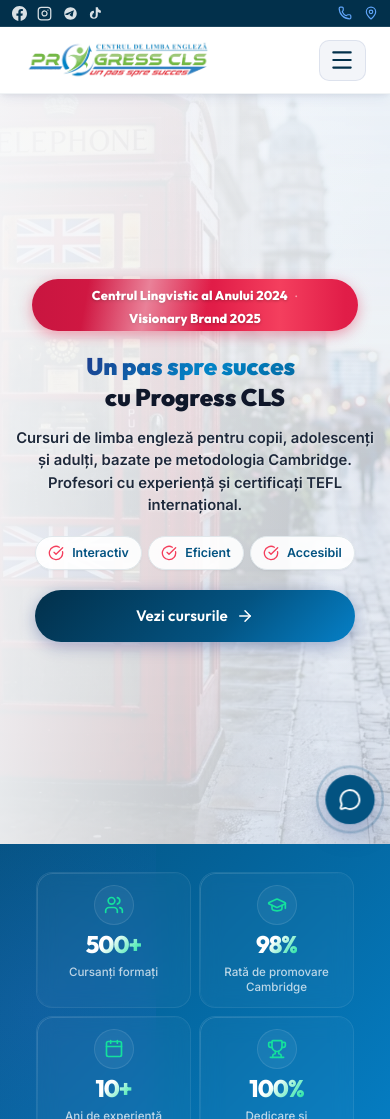
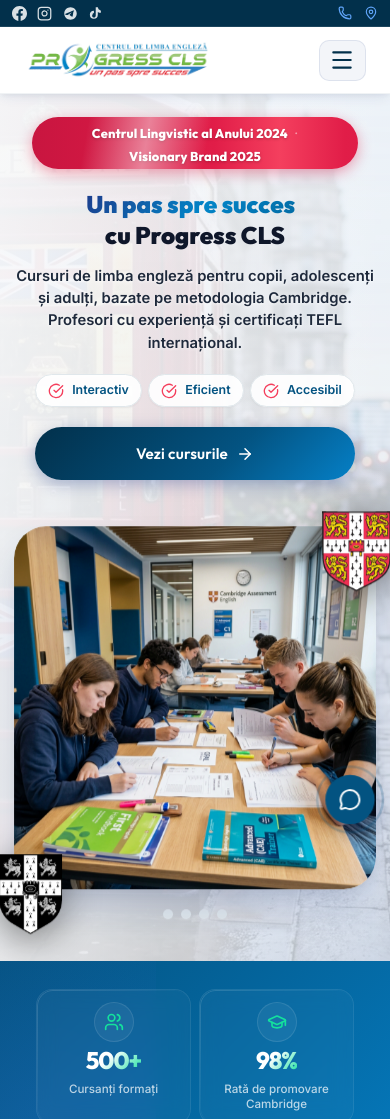
Before and after one commit to cyberfolksmd/progres-cls, a React (Vite) app: page / in a window 390 px wide. Shown: the top 1119 px of the page. Built offline with nearby package versions, Linux system fonts and the light colour scheme.

Commit message:
feat: show hero carousel image on mobile as requested by client

```diff
--- a/src/index.css
+++ b/src/index.css
@@ -2540,7 +2540,8 @@
     justify-content: center !important;
   }
   .hero-image-wrap {
-    display: none !important;
+    display: block !important;
+    margin-top: 1.5rem;
   }
 
   /* STATS MOBILE FIX */
```
